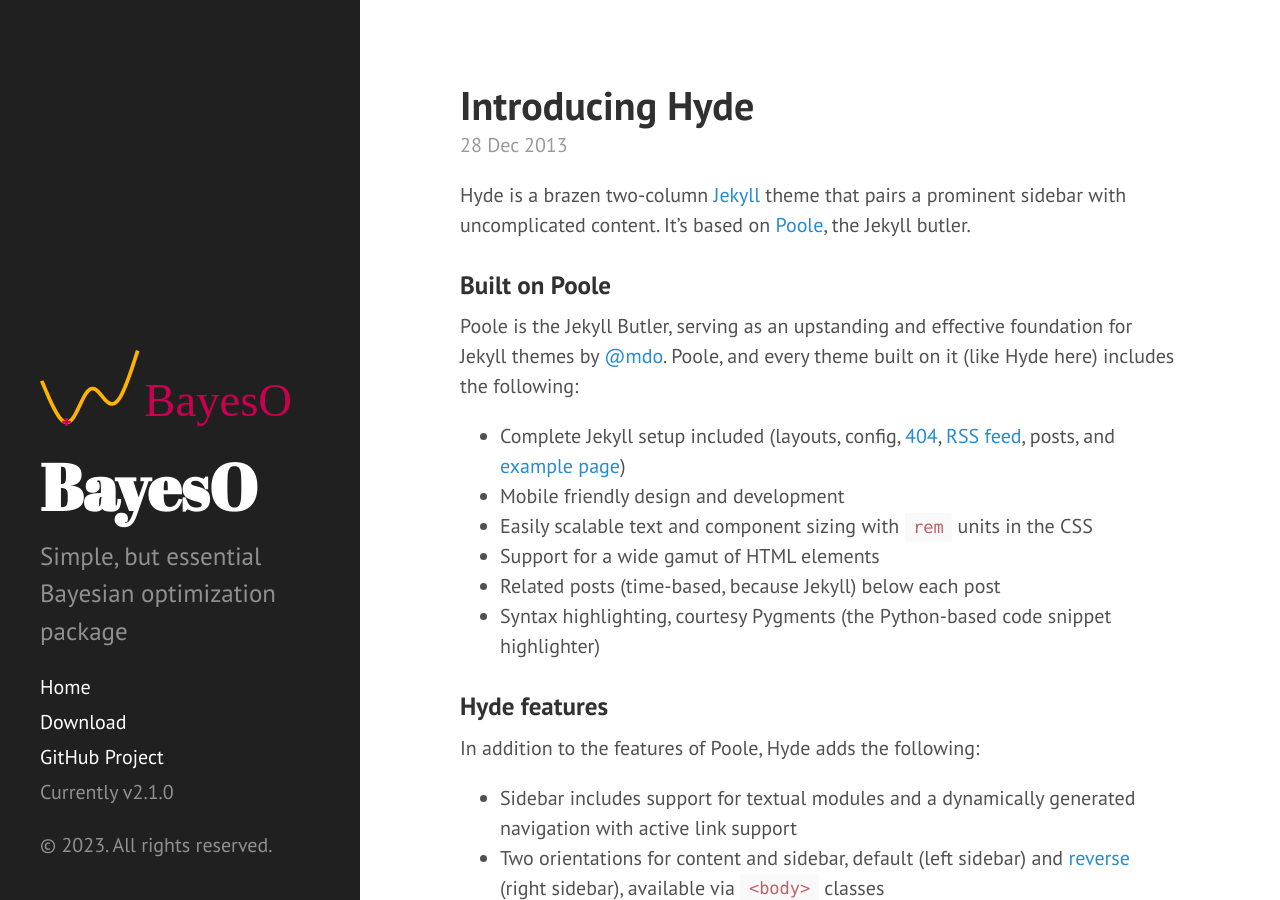
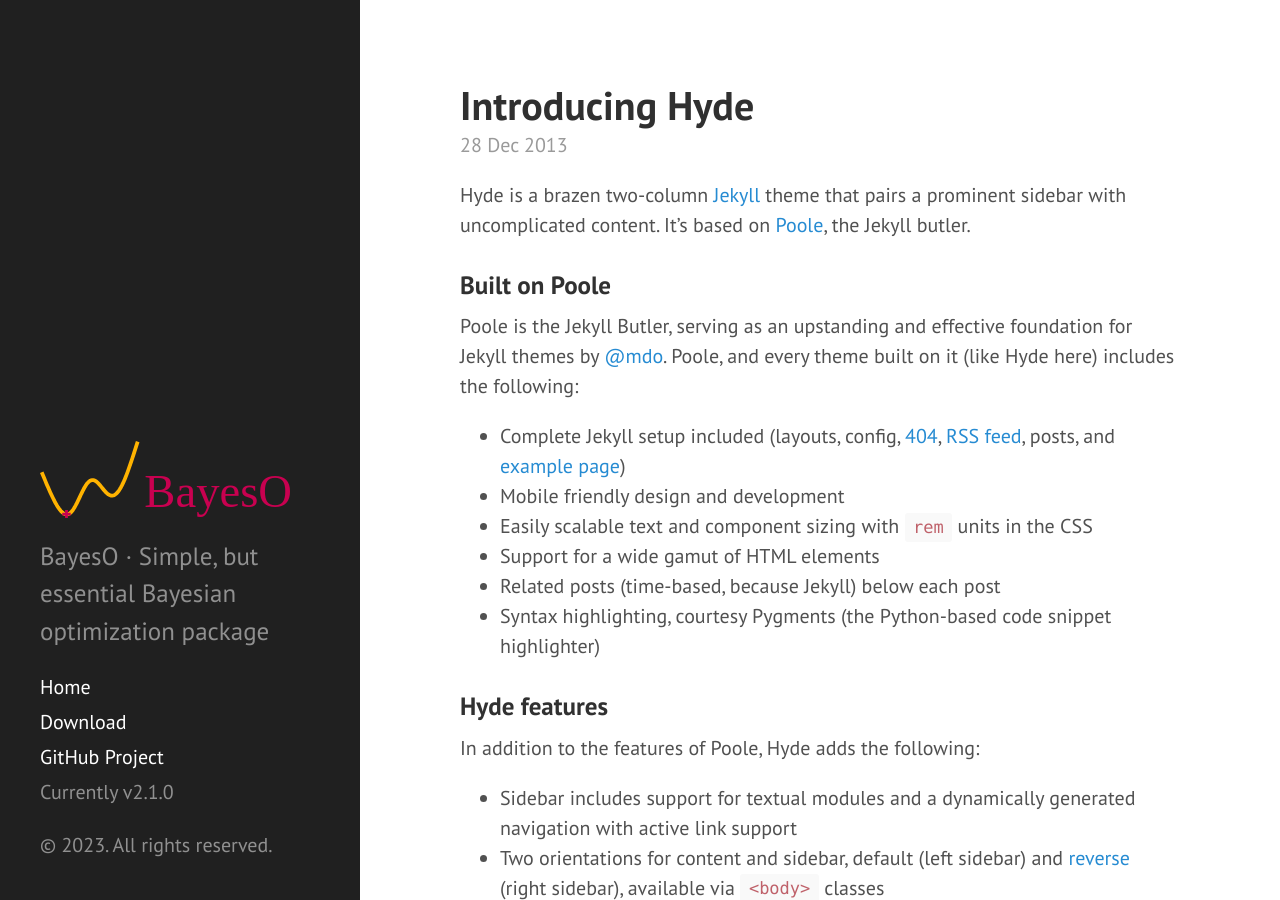
Before and after one commit to jungtaekkim/bayeso, a Jekyll site: the page built from index.html, in a window 1280 px wide and 900 px high. Built offline with Jekyll 4.4.1, drawn with Linux system fonts in a browser that asks for light colours; Markdown is read by kramdown in place of the engine named in the settings; the list of posts is cut into pages by our own code.

Commit message:
Update gh-pages

```diff
--- a/_config.yml
+++ b/_config.yml
@@ -7,7 +7,6 @@
 
 # Setup
 title:            BayesO
-tagline:          'A Jekyll theme'
 description:      'Simple, but essential Bayesian optimization package'
 url:              https://bayeso.org
 baseurl:          /
--- a/_includes/head.html
+++ b/_includes/head.html
@@ -8,7 +8,7 @@
 
   <title>
     {% if page.title == "Home" %}
-      {{ site.title }} &middot; {{ site.tagline }}
+      {{ site.title }}
     {% else %}
       {{ page.title }} &middot; {{ site.title }}
     {% endif %}
--- a/_includes/sidebar.html
+++ b/_includes/sidebar.html
@@ -1,13 +1,10 @@
 <div class="sidebar">
   <div class="container sidebar-sticky">
     <div class="sidebar-about">
-      <img src="{{ site.baseurl }}/logo_bayeso_capitalized.svg" alt="BayesO Logo">
-      <h1>
-        <a href="{{ site.baseurl }}">
-          {{ site.title }}
-        </a>
-      </h1>
-      <p class="lead">{{ site.description }}</p>
+      <a href="{{ site.baseurl }}">
+        <img src="{{ site.baseurl }}/logo_bayeso_capitalized.svg" alt="BayesO Logo">
+      </a>
+      <p class="lead">{{ site.title }} &middot; {{ site.description }}</p>
     </div>
 
     <nav class="sidebar-nav">
```
Also changed, not shown: about.md (deleted, +0 -30 lines).
